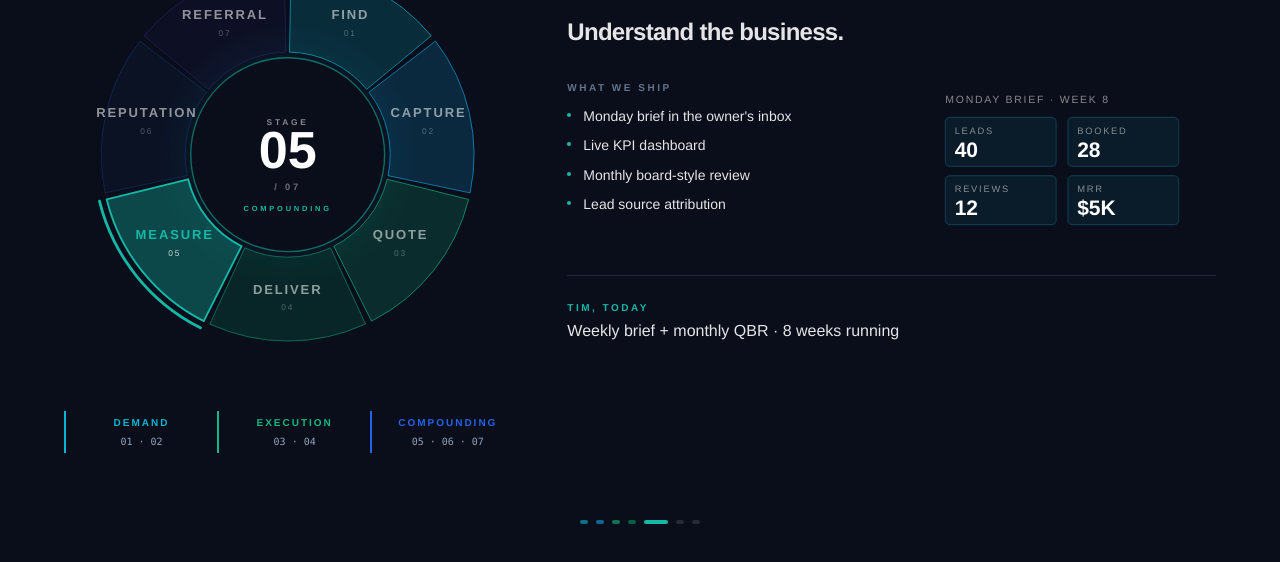
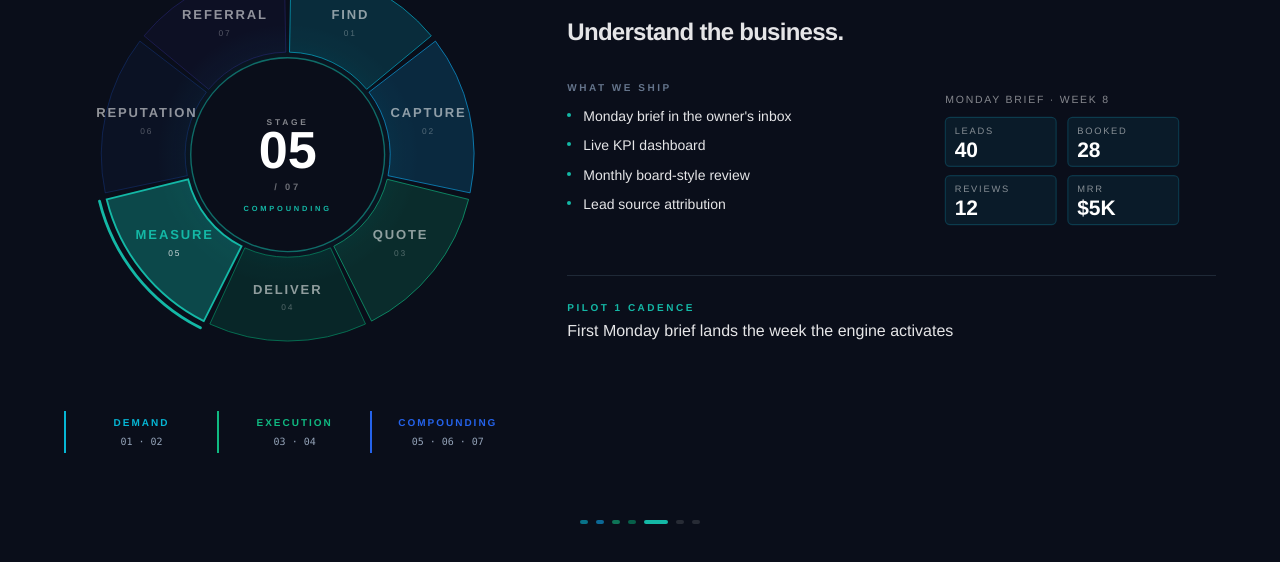
Before and after one commit to staybookt/staybookt-investor, a Next.js app: page / in a window 1280 px wide. Shown: the part 3166-3728 px from the top of the page. Built offline with nearby package versions, Linux system fonts and the light colour scheme.

Commit message:
v11.2 Exit-frame cards: trailers, not stat dumps. CUSTOMER leads with segment (HVAC/plumbing/electrical, $250K-$2M owner-operators). MARKET, MODEL, TEAM rewritten as page trailers that sell the click. Each card ends with 'Inside:' pointing at what's behind the click.

```diff
--- a/components/FlywheelOS.tsx
+++ b/components/FlywheelOS.tsx
@@ -290,7 +290,7 @@ const STAGES: Stage[] = [
     color: '#06B6D4',
     group: 'DEMAND',
     ships: ['Custom-built site', 'Google Business Profile rebuild', 'Local SEO + 25 citations', 'Monthly content cadence'],
-    proof: { label: 'Tim, today', value: '#1 local pack rank · "Newmarket electrician" · 47 days' },
+    proof: { label: 'Pilot 1 target · day 90', value: 'Top 3 local pack rank for "Newmarket electrician"' },
     viz: (a) => <VizFind active={a} />,
   },
   {
@@ -301,7 +301,7 @@ const STAGES: Stage[] = [
     color: '#0EA5E9',
     group: 'DEMAND',
     ships: ['Tap-to-call sticky bar', 'Callback form on every page', 'Missed-call SMS recovery', 'After-hours alert system'],
-    proof: { label: 'Tim, today', value: 'After-hours voicemail rate: 38% → 0%' },
+    proof: { label: 'Pilot 1 target · day 90', value: 'After-hours voicemail rate to zero' },
     viz: (a) => <VizCapture active={a} />,
   },
   {
@@ -312,7 +312,7 @@ const STAGES: Stage[] = [
     color: '#10B981',
     group: 'CONVERSION',
     ships: ['On-site quote workflow', '24h / 72h / 7d follow-up cadence', 'Quote-to-booking dashboard', 'Lost-quote reason capture'],
-    proof: { label: 'Tim, today', value: '0 stale quotes in 60 days · same-day avg follow-up' },
+    proof: { label: 'Pilot 1 target · day 90', value: 'Zero stale quotes. Same-day average first follow-up.' },
     viz: (a) => <VizQuote active={a} />,
   },
   {
@@ -323,7 +323,7 @@ const STAGES: Stage[] = [
     color: '#059669',
     group: 'EXECUTION',
     ships: ['Scheduling + permit pulls', 'Invoicing + QuickBooks sync', 'Customer pre-arrival SMS', 'ESA / municipal compliance'],
-    proof: { label: 'Tim, today', value: 'Owner admin / week: 15hr → < 2hr' },
+    proof: { label: 'Pilot 1 target · day 90', value: 'Owner admin: 15hr / wk down to under 2hr / wk' },
     viz: (a) => <VizDeliver active={a} />,
   },
   {
@@ -334,7 +334,7 @@ const STAGES: Stage[] = [
     color: '#14B8A6',
     group: 'COMPOUNDING',
     ships: ['Monday brief in the owner\'s inbox', 'Live KPI dashboard', 'Monthly board-style review', 'Lead source attribution'],
-    proof: { label: 'Tim, today', value: 'Weekly brief + monthly QBR · 8 weeks running' },
+    proof: { label: 'Pilot 1 cadence', value: 'First Monday brief lands the week the engine activates' },
     viz: (a) => <VizMeasure active={a} />,
   },
   {
@@ -345,7 +345,7 @@ const STAGES: Stage[] = [
     color: '#2563EB',
     group: 'COMPOUNDING',
     ships: ['Post-job review request automation', 'Review-of-the-week feature', 'Photo-led case studies', 'Press / directory listings'],
-    proof: { label: 'Tim, today', value: 'Google reviews: 3 → 50+ in 90 days' },
+    proof: { label: 'Pilot 1 target · day 90', value: 'Google reviews from 3 to 50+ within 90 days of campaign launch' },
     viz: (a) => <VizReputation active={a} />,
   },
   {
@@ -356,7 +356,7 @@ const STAGES: Stage[] = [
     color: '#4F46E5',
     group: 'COMPOUNDING',
     ships: ['Referral incentive program', 'Annual maintenance reminders', 'Quarterly check-in cadence', 'Past-customer DB activation'],
-    proof: { label: 'Tim, today', value: '3 referrals to date · CAC trending toward zero' },
+    proof: { label: 'Pilot 1 target · year 1', value: 'Referrals as the dominant lead source by quarter four' },
     viz: (a) => <VizReferral active={a} />,
   },
 ];
@@ -707,29 +707,29 @@ export function FlywheelOS() {
             {
               href: '/proof',
               eyebrow: 'CUSTOMER',
-              title: 'Top Choice Electrical',
-              desc: 'Sixty days live. Zero to 40+ inbound leads a month. Owner admin down 87%. The reviews and the receipts.',
+              title: 'HVAC, plumbing, electrical.',
+              desc: 'Residential and light-commercial trades, $250K to $2M revenue, mostly under five trucks. Owner-operators running their own phone, books, and quotes. Pilot 1 is live, three more in conversation. Inside: the segment, the foundation we shipped for Tim, and the day-90 targets we are running against.',
               color: '#06B6D4',
             },
             {
               href: '/opportunity',
               eyebrow: 'MARKET',
-              title: '$1B+ ARR in North America',
-              desc: 'Canada is our entry market. Smart money is consolidating the trades. Owner-operators are still answering the phone themselves.',
+              title: 'A category nobody owns yet.',
+              desc: '$1B+ ARR sits between the software layer (Jobber, ServiceTitan, Housecall Pro) and the consolidation layer (PE rollups buying HVAC and plumbing). Both are well funded. Neither serves the owner-operator. Inside: the TAM math, the timing, and the comp set.',
               color: '#10B981',
             },
             {
               href: '/economics',
               eyebrow: 'MODEL',
-              title: 'Retainer plus performance',
-              desc: '$4,000 setup. $1,999 to $3,499 monthly. Optional 10% performance fee. The math gets better with every client on the same playbook.',
+              title: 'Retainer plus performance. Built to compound.',
+              desc: '$4K foundation up front. $1,999 to $3,499 monthly retainer. Optional 10% performance fee on attributable revenue. Same playbook every client means cost-to-deliver drops with scale. Inside: pricing tiers, unit econ slider, and the pilot 1 math.',
               color: '#14B8A6',
             },
             {
               href: '/team',
               eyebrow: 'TEAM',
-              title: 'Two founders, on the floor',
-              desc: 'Jacob runs revenue, technology, go-to-market. Richard runs operations, finance, business development.',
+              title: 'Two founders, on the floor.',
+              desc: 'Jacob runs revenue, technology, go-to-market. Richard runs operations, finance, business development. Both have built and run revenue inside operating teams. Inside: backgrounds, what each of us owns, and the specialist bench we pull in per engagement.',
               color: '#4F46E5',
             },
           ].map((card, i) => (
```
